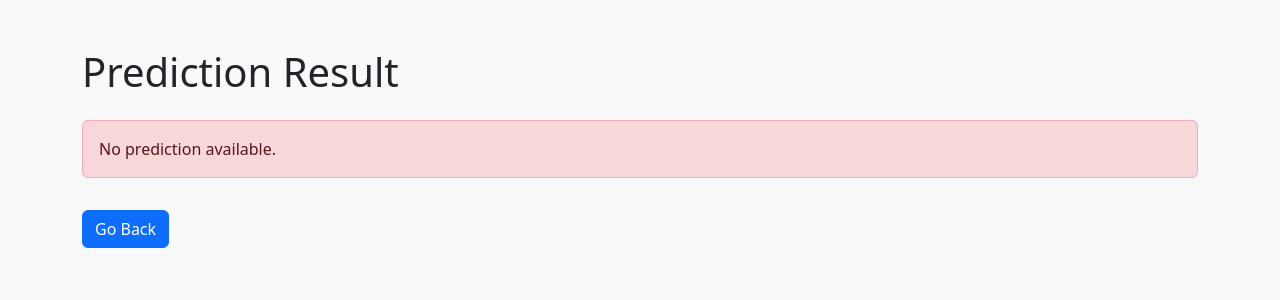
After one commit to Krupali1803/California-House-Price-Prediction, a Flask app: page /result in a window 1280 px wide. The commit adds this page. Shown: the top 300 px of the page. Run offline with Flask 3, Linux system fonts and the light colour scheme; parts of the project's set-up code (start-up, migrations or seed data) failed here and were passed over.

Commit message:
result.html is added.

```diff
--- a/app.py
+++ b/app.py
@@ -1,25 +1,15 @@
-from flask import Flask, request, render_template
+from flask import Flask, request, render_template, redirect, url_for
 import pickle
 import numpy as np
-import time
 
 app = Flask(__name__)
 
+# Load model
 with open("california_house_price_mode.pkl", "rb") as f:
     model = pickle.load(f)
 
-# @app.route("/predict", methods=["POST"])
-# def predict():
-#     data = request.get_json()
-#     features = np.array([data["features"]])
-#     prediction = model.predict(features)
-#     return jsonify({"Price": prediction[0]})
-
 @app.route("/", methods=["GET", "POST"])
 def home():
-    prediction = None
-    error = None
-
     if request.method == "POST":
         try:
             features = [
@@ -32,24 +22,74 @@ def home():
                 float(request.form["latitude"]),
                 float(request.form["longitude"]),
             ]
+            prediction = model.predict(np.array([features]))[0]
+            prediction = f"${prediction * 100000:,.2f}"
+            return redirect(url_for("result", prediction=prediction))
+        except ValueError:
+            return render_template("index.html", error="Please enter valid numbers!")
+    return render_template("index.html")
 
-            if any(x < 0 for x in features[:6]):
-                error = "Features (except latitude/longitude) cannot be negative!"
-            else:
-                features_array = np.array([features])
-                time.sleep(1)  # Simulate processing delay (remove in production)
-                prediction = model.predict(features_array)[0]
-                prediction = f"${prediction * 100000: .2f}"
-
-        except ValueError:
-            error = "Please enter valid numbers!"
-
-        except KeyError as e:
-            error = f"Missing field: {str(e)}"
-
-    return render_template("index.html", prediction=prediction, error=error)
+@app.route("/result")
+def result():
+    prediction = request.args.get("prediction")
+    return render_template("result.html", prediction=prediction)
 
 if __name__ == '__main__':
     app.run(debug=True)
 
-# {"features": [8.3252, 41.0, 6.9841, 1.0238, 322.0, 2.5556, 37.88, -122.23]}
+
+# from flask import Flask, request, render_template
+# import pickle
+# import numpy as np
+# import time
+#
+# app = Flask(__name__)
+#
+# with open("california_house_price_mode.pkl", "rb") as f:
+#     model = pickle.load(f)
+#
+# # @app.route("/predict", methods=["POST"])
+# # def predict():
+# #     data = request.get_json()
+# #     features = np.array([data["features"]])
+# #     prediction = model.predict(features)
+# #     return jsonify({"Price": prediction[0]})
+#
+# @app.route("/", methods=["GET", "POST"])
+# def home():
+#     prediction = None
+#     error = None
+#
+#     if request.method == "POST":
+#         try:
+#             features = [
+#                 float(request.form["medinc"]),
+#                 float(request.form["houseage"]),
+#                 float(request.form["averooms"]),
+#                 float(request.form["avebedrms"]),
+#                 float(request.form["population"]),
+#                 float(request.form["aveoccup"]),
+#                 float(request.form["latitude"]),
+#                 float(request.form["longitude"]),
+#             ]
+#
+#             if any(x < 0 for x in features[:6]):
+#                 error = "Features (except latitude/longitude) cannot be negative!"
+#             else:
+#                 features_array = np.array([features])
+#                 time.sleep(1)  # Simulate processing delay (remove in production)
+#                 prediction = model.predict(features_array)[0]
+#                 prediction = f"${prediction * 100000: .2f}"
+#
+#         except ValueError:
+#             error = "Please enter valid numbers!"
+#
+#         except KeyError as e:
+#             error = f"Missing field: {str(e)}"
+#
+#     return render_template("index.html", prediction=prediction, error=error)
+#
+# if __name__ == '__main__':
+#     app.run(debug=True)
+#
+# # {"features": [8.3252, 41.0, 6.9841, 1.0238, 322.0, 2.5556, 37.88, -122.23]}
--- /dev/null
+++ b/templates/Result.html
@@ -0,0 +1,24 @@
+<!DOCTYPE html>
+<html lang="en">
+<head>
+    <meta charset="UTF-8">
+    <meta name="viewport" content="width=device-width, initial-scale=1.0">
+    <title>Prediction Result</title>
+    <link rel="stylesheet" href="https://cdn.jsdelivr.net/npm/bootstrap@5.3.0/dist/css/bootstrap.min.css">
+</head>
+<body class="bg-light">
+    <div class="container mt-5">
+        <h1 class="mb-4">Prediction Result</h1>
+        {% if prediction %}
+        <div class="alert alert-success">
+            Predicted House Price: {{ prediction }}
+        </div>
+        {% else %}
+        <div class="alert alert-danger">
+            No prediction available.
+        </div>
+        {% endif %}
+        <a href="/" class="btn btn-primary mt-3">Go Back</a>
+    </div>
+</body>
+</html>
```
Also changed, not shown: templates/index.html (+32 -32 lines).
